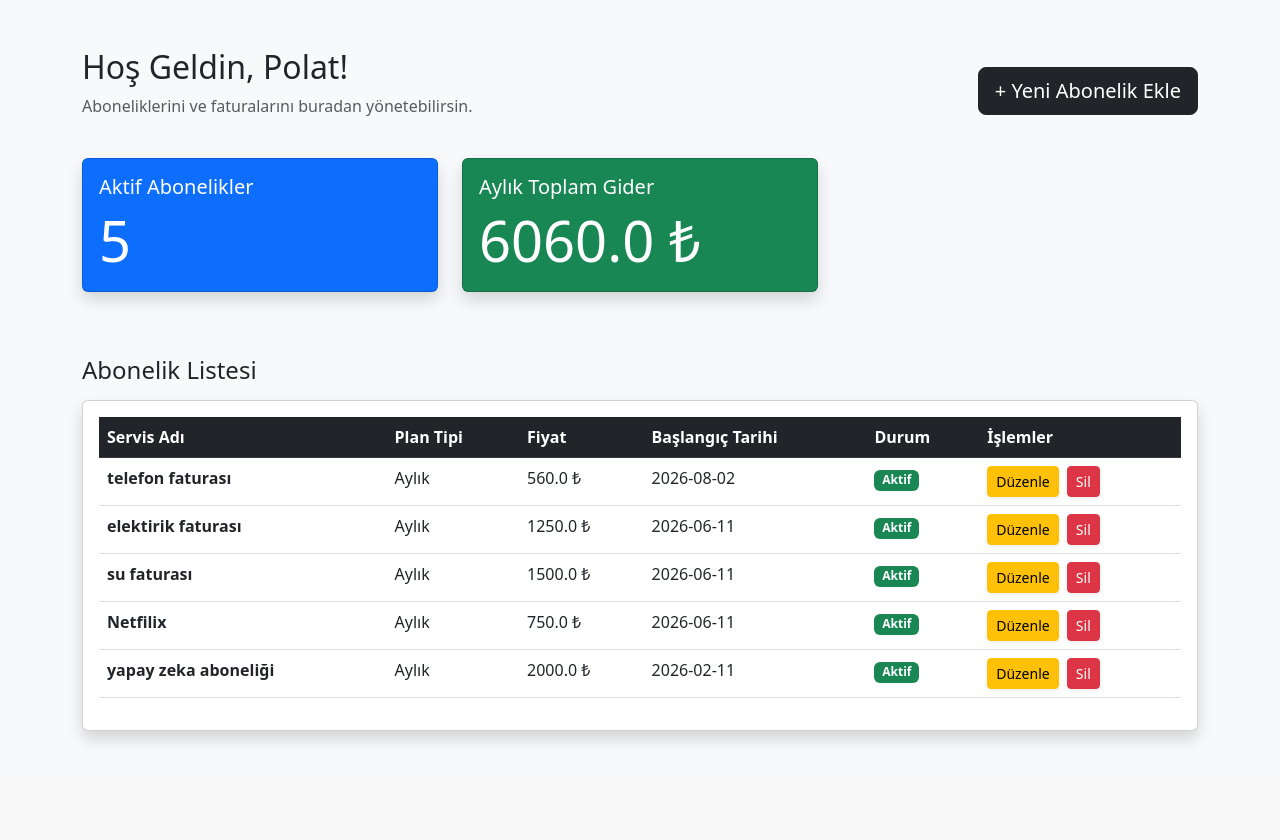
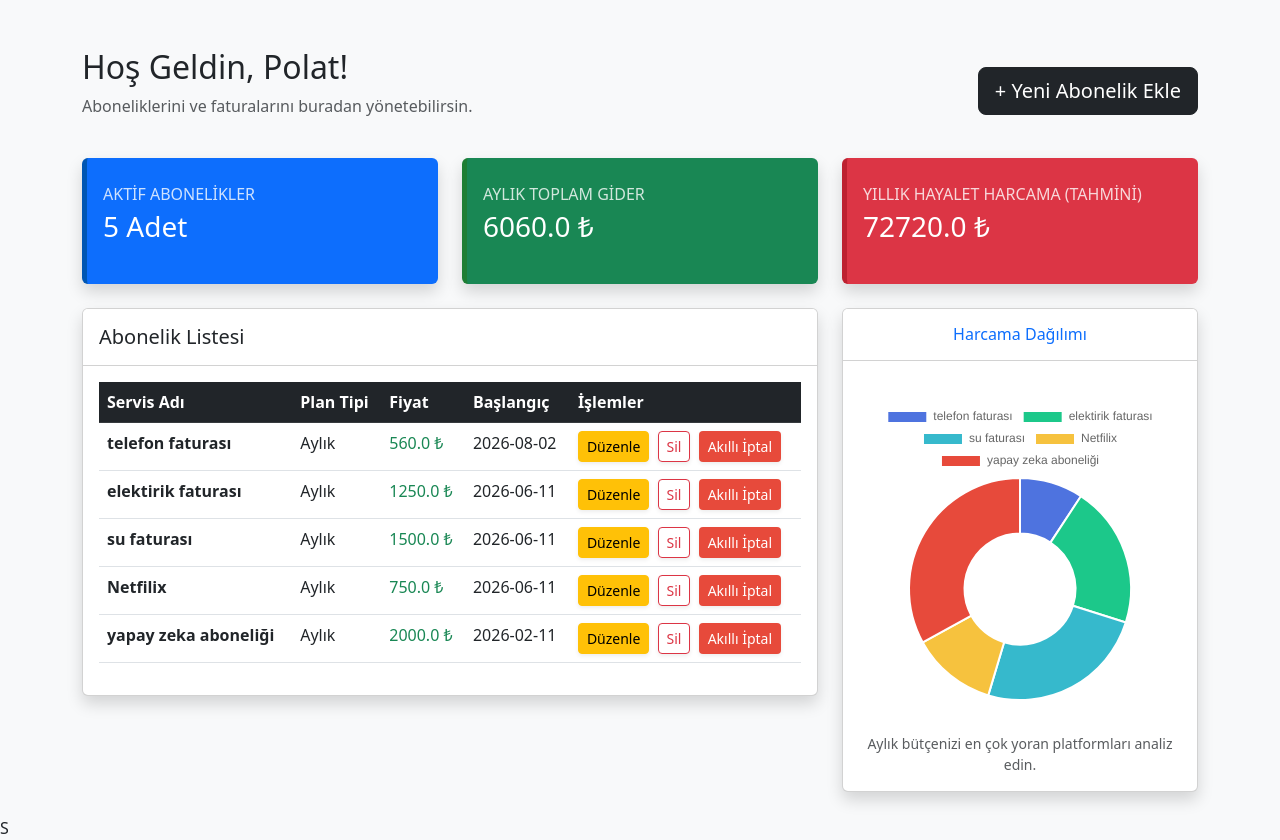
Before and after one commit to polat1443/SubTrack, a Flask app: page / in a window 1280 px wide. Shown: the part 56-896 px from the top of the page. Before the commit the page ends 799 px from the top, so only its background shows below. Run offline with Flask 3, Linux system fonts and the light colour scheme; data comes from the database, SQL or seed files in the repository; both versions use the stored data as it was after the commit.

Commit message:
Dashboard arayüzü güncellendi: Finansal özet kartları, Chart.js harcama grafiği ve Akıllı İptal butonu eklendi.

```diff
--- a/templates/dashboard.html
+++ b/templates/dashboard.html
@@ -5,6 +5,20 @@
     <meta name="viewport" content="width=device-width, initial-scale=1.0">
     <title>SubTrack - Yönetim Paneli</title>
     <link href="https://cdn.jsdelivr.net/npm/bootstrap@5.3.0/dist/css/bootstrap.min.css" rel="stylesheet">
+    <script src="https://cdn.jsdelivr.net/npm/chart.js"></script>
+    <style>
+        /* Akıllı İptal butonu için animasyonlu özel stil */
+        .btn-cancel-smart {
+            background-color: #e74a3b;
+            color: white;
+            transition: all 0.3s ease;
+        }
+        .btn-cancel-smart:hover {
+            background-color: #c0392b;
+            color: white;
+            transform: scale(1.05);
+        }
+    </style>
 </head>
 <body class="bg-light">
 
@@ -23,27 +37,51 @@
             <a href="/add" class="btn btn-dark btn-lg">+ Yeni Abonelik Ekle</a>
         </div>
 
-        <div class="row mt-4">
+        <div class="row mt-4 mb-4">
             <div class="col-md-4">
-                <div class="card text-white bg-primary mb-3 shadow">
+                <div class="card text-white bg-primary mb-3 shadow h-100 py-2 border-0" style="border-left: 5px solid #0056b3 !important;">
                     <div class="card-body">
-                        <h5 class="card-title">Aktif Abonelikler</h5>
-                        <p class="card-text display-4">{{ total_subs }}</p>
+                        <div class="row no-gutters align-items-center">
+                            <div class="col mr-2">
+                                <div class="text-xs font-weight-bold text-uppercase mb-1" style="opacity: 0.8;">Aktif Abonelikler</div>
+                                <div class="h3 mb-0 font-weight-bold">{{ total_subs }} Adet</div>
+                            </div>
+                        </div>
                     </div>
                 </div>
             </div>
             <div class="col-md-4">
-                <div class="card text-white bg-success mb-3 shadow">
+                <div class="card text-white bg-success mb-3 shadow h-100 py-2 border-0" style="border-left: 5px solid #1e7e34 !important;">
                     <div class="card-body">
-                        <h5 class="card-title">Aylık Toplam Gider</h5>
-                        <p class="card-text display-4">{{ total_cost }} ₺</p>
+                        <div class="row no-gutters align-items-center">
+                            <div class="col mr-2">
+                                <div class="text-xs font-weight-bold text-uppercase mb-1" style="opacity: 0.8;">Aylık Toplam Gider</div>
+                                <div class="h3 mb-0 font-weight-bold">{{ total_cost }} ₺</div>
+                            </div>
+                        </div>
+                    </div>
+                </div>
+            </div>
+            <div class="col-md-4">
+                <div class="card text-white bg-danger mb-3 shadow h-100 py-2 border-0" style="border-left: 5px solid #bd2130 !important;">
+                    <div class="card-body">
+                        <div class="row no-gutters align-items-center">
+                            <div class="col mr-2">
+                                <div class="text-xs font-weight-bold text-uppercase mb-1" style="opacity: 0.8;">Yıllık Hayalet Harcama (Tahmini)</div>
+                                <div class="h3 mb-0 font-weight-bold">{{ (total_cost * 12) }} ₺</div>
+                            </div>
+                        </div>
                     </div>
                 </div>
             </div>
         </div>
 
-        <h4 class="mt-5">Abonelik Listesi</h4>
-        <div class="card shadow mt-3 mb-5">
+        <div class="row">
+            <div class="col-lg-8">
+                <div class="card shadow mb-4">
+                    <div class="card-header py-3 bg-white">
+                        <h5 class="m-0 font-weight-bold text-dark">Abonelik Listesi</h5>
+                    </div>
                     <div class="card-body">
                         <table class="table table-hover">
                             <thead class="table-dark">
@@ -51,8 +89,7 @@
                                     <th>Servis Adı</th>
                                     <th>Plan Tipi</th>
                                     <th>Fiyat</th>
-                            <th>Başlangıç Tarihi</th>
-                            <th>Durum</th>
+                                    <th>Başlangıç</th>
                                     <th>İşlemler</th>
                                 </tr>
                             </thead>
@@ -61,17 +98,19 @@
                                 <tr>
                                     <td><strong>{{ sub.name }}</strong></td>
                                     <td>{{ sub.plan_type }}</td>
-                            <td>{{ sub.price }} ₺</td>
+                                    <td><span class="text-success font-weight-bold">{{ sub.price }} ₺</span></td>
                                     <td>{{ sub.start_date }}</td>
-                            <td><span class="badge bg-success">{{ sub.status }}</span></td>
                                     <td>
                                         <a href="/edit/{{ sub.id }}" class="btn btn-warning btn-sm shadow-sm me-1">Düzenle</a>
-                                <a href="/delete/{{ sub.id }}" class="btn btn-danger btn-sm shadow-sm">Sil</a>
+                                        <a href="/delete/{{ sub.id }}" class="btn btn-outline-danger btn-sm shadow-sm me-1">Sil</a>
+                                        <button onclick="akilliIptal('{{ sub.name }}')" class="btn btn-cancel-smart btn-sm shadow-sm">Akıllı İptal</button>
                                     </td>
                                 </tr>
                                 {% else %}
                                 <tr>
-                            <td colspan="6" class="text-center text-muted">Henüz bir abonelik eklenmedi. İlk aboneliğini eklemek için yukarıdaki butonu kullanabilirsin.</td>
+                                    <td colspan="5" class="text-center text-muted py-4">
+                                        Hayalet harcamanız bulunmuyor. Yeni bir abonelik ekleyin.
+                                    </td>
                                 </tr>
                                 {% endfor %}
                             </tbody>
@@ -79,5 +118,60 @@
                     </div>
                 </div>
             </div>
+
+            <div class="col-lg-4">
+                <div class="card shadow mb-4">
+                    <div class="card-header py-3 bg-white text-center">
+                        <h6 class="m-0 font-weight-bold text-primary">Harcama Dağılımı</h6>
+                    </div>
+                    <div class="card-body">
+                        <div class="chart-pie pt-4 pb-2">
+                            <canvas id="myPieChart"></canvas>
+                        </div>
+                        <div class="mt-4 text-center small text-muted">
+                            Aylık bütçenizi en çok yoran platformları analiz edin.
+                        </div>
+                    </div>
+                </div>
+            </div>
+        </div>
+    </div>
+
+    <script>
+        // 1. Akıllı İptal Asistanı Simülasyonu
+        function akilliIptal(platformAdi) {
+            alert("SubTrack Asistanı Devrede!\n\n" + platformAdi + " aboneliğinizi iptal etmek için resmi portal bağlantısı aranıyor... \n\n(Not: Bu bir MVP simülasyonudur. Gelecek sürümde tek tıkla resmi API üzerinden iptal sağlanacaktır.)");
+        }
+
+        // 2. Python'dan Gelen Verilerle Grafik Çizimi
+        const abonelikVerileri = {{ subs | tojson | safe }};
+
+        if(abonelikVerileri.length > 0) {
+            const etiketler = abonelikVerileri.map(item => item.name);
+            const fiyatlar = abonelikVerileri.map(item => parseFloat(item.price));
+
+            const ctx = document.getElementById('myPieChart');
+            new Chart(ctx, {
+                type: 'doughnut',
+                data: {
+                    labels: etiketler,
+                    datasets: [{
+                        data: fiyatlar,
+                        backgroundColor: ['#4e73df', '#1cc88a', '#36b9cc', '#f6c23e', '#e74a3b', '#858796'],
+                        hoverBackgroundColor: ['#2e59d9', '#17a673', '#2c9faf', '#dfa122', '#be2617', '#5a5c69'],
+                        hoverBorderColor: "rgba(234, 236, 244, 1)",
+                    }],
+                },
+                options: {
+                    maintainAspectRatio: false,
+                    legend: {
+                        display: true,
+                        position: 'bottom'
+                    },
+                    cutoutPercentage: 80,
+                },
+            });
+        }
+    </script>
 </body>
-</html>
+</html>S
```
Also changed, not shown: subtrack.db. Lines whose indentation alone changed are shown as unchanged.
